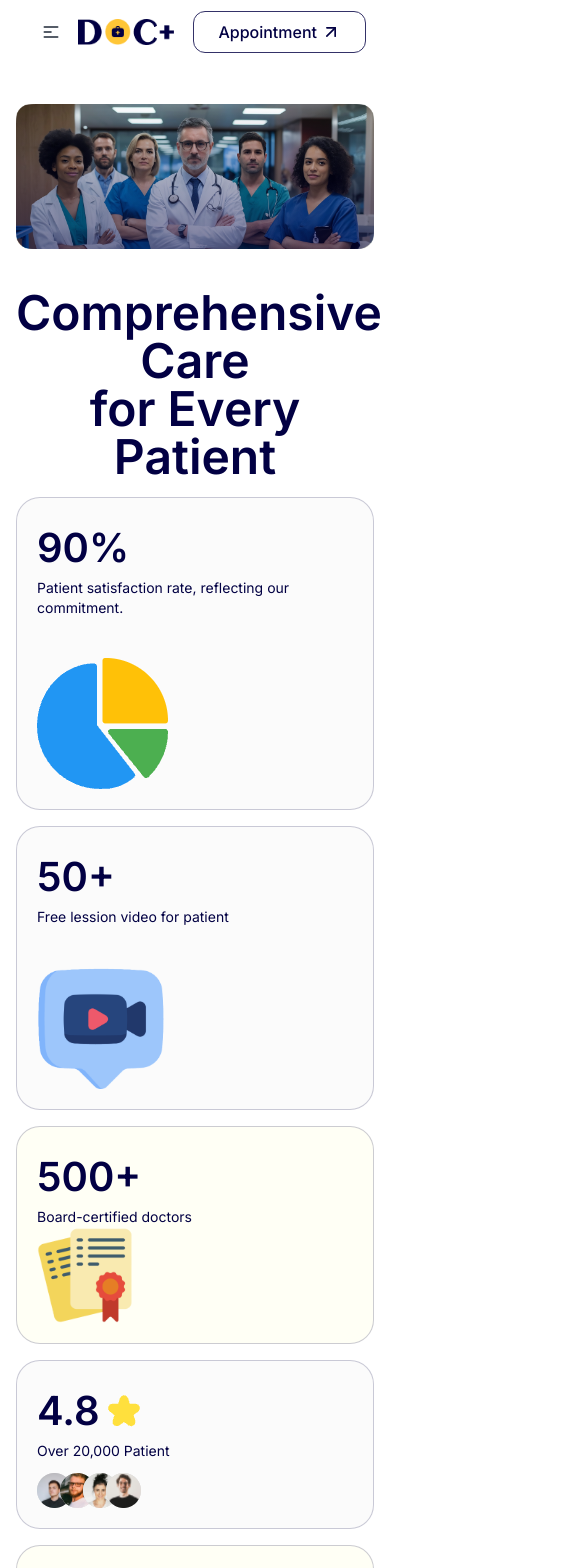
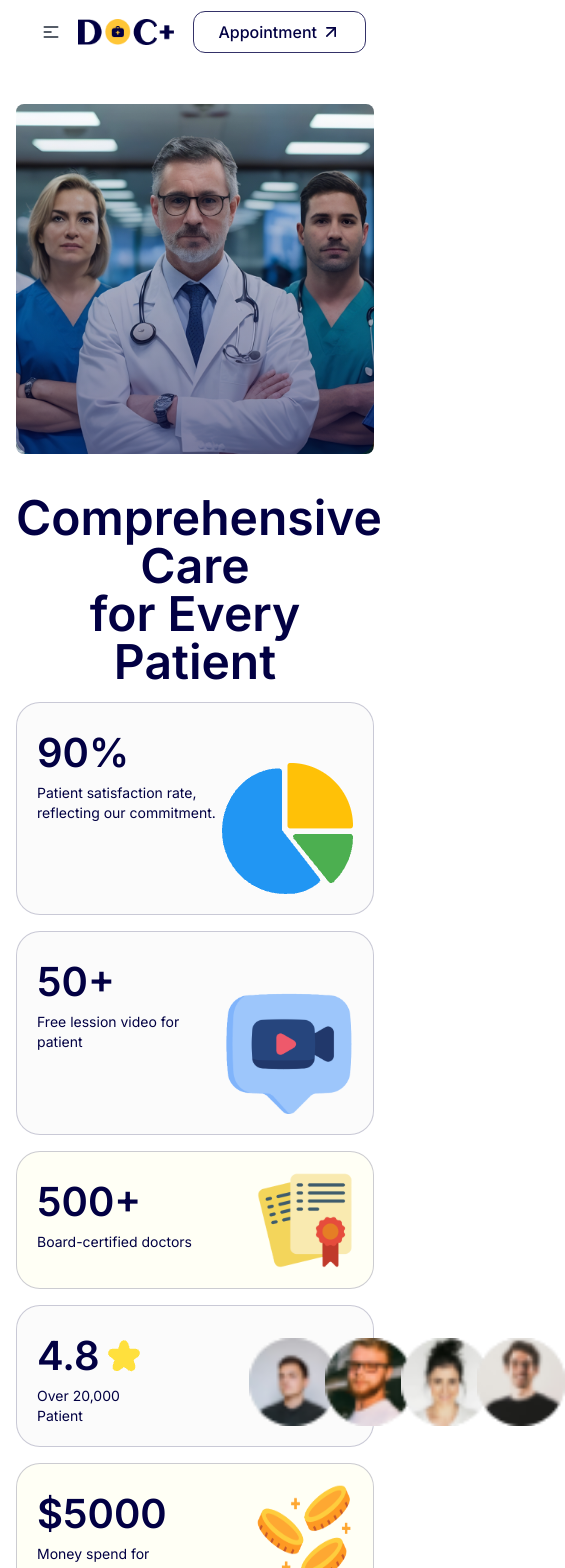
Before and after one commit to devo-ab/docPluss, a React (Vite) app: page / in a window 390 px wide. Shown: the top 1568 px of the page, 565 px wide, since content can reach past the window. Built offline with nearby package versions, Linux system fonts and the light colour scheme.

Commit message:
updatedd banner content

```diff
--- a/src/components/Banner/Banner.jsx
+++ b/src/components/Banner/Banner.jsx
@@ -3,7 +3,7 @@ import banner from "../../assets/images/Rectangle 5.png"
 const Banner = () => {
     return (
         <div className="mt-10 relative overflow-hidden">
-            <img className="w-full h-auto" src={banner} alt="" />
+            <img className="w-full h-[350px] md:h-auto object-cover rounded-lg" src={banner} alt="" />
             <div className="absolute inset-0 bg-gradient-to-t from-[#02004377] to-[#00c19d00] rounded-2xl lg:rounded-[52px]"></div>
         </div>
     );
--- a/src/components/CarePatient/CarePatient.jsx
+++ b/src/components/CarePatient/CarePatient.jsx
@@ -20,25 +20,32 @@ const CarePatient = () => {
         <h1 className="text-[#020043] text-5xl font-semibold text-center md:col-span-3">
           Comprehensive Care <br /> for Every Patient
         </h1>
-        <div className="p-5 bg-[#fbfbfb] border border-[#02004333] rounded-3xl md:row-span-2 md:col-span-1 block md:hidden">
+        <div className="p-5 bg-[#fbfbfb] border border-[#02004333] rounded-3xl md:row-span-2 md:col-span-1 flex md:hidden">
+          <div>
             <p className="text-[40px] font-semibold">90%</p>
             <p className="text-sm">Patient satisfaction rate, reflecting our commitment.</p>
+          </div>
           <img className="mt-10" src={pi} alt="" />
         </div>
 
-        <div className="p-5 bg-[#fbfbfb] border border-[#02004333] rounded-3xl md:row-span-2 md:col-span-1">
+        <div className="p-5 bg-[#fbfbfb] border border-[#02004333] rounded-3xl md:row-span-2 md:col-span-1 flex md:flex-col justify-between">
+          <div>
             <p className="text-[40px] font-semibold">50+</p>
             <p className="text-sm">Free lession video for patient</p>
+          </div>
           <img className="w-32 mt-10" src={video} alt="" />
         </div>
 
-        <div className="p-5 bg-[#fffff5] border border-[#02004333] rounded-3xl md:row-span-1 md:col-span-1">
+        <div className="p-5 bg-[#fffff5] border border-[#02004333] rounded-3xl md:row-span-1 md:col-span-1 flex md:flex-col justify-between">
+          <div>
             <p className="text-[40px] font-semibold">500+</p>
             <p className="text-sm">Board-certified doctors</p>
+          </div>
           <img className="w-24" src={badge} alt="" />
         </div>
 
-        <div className="p-5 bg-[#fbfbfb] border border-[#02004333] rounded-3xl md:row-span-1 md:col-span-1">
+        <div className="p-5 bg-[#fbfbfb] border border-[#02004333] rounded-3xl md:row-span-1 md:col-span-1 flex md:flex-col gap-20 md:gap-0">
+          <div>
             <div className="flex items-center gap-2">
               <p className="text-[40px] font-semibold">4.8</p>
               <div>
@@ -46,6 +53,7 @@ const CarePatient = () => {
               </div>
             </div>
             <p className="text-sm">Over 20,000 Patient</p>
+          </div>
           <div className="flex mt-3">
             <img src={pro1} alt="" />
             <img className="-ml-3" src={pro2} alt="" />
@@ -54,9 +62,11 @@ const CarePatient = () => {
           </div>
         </div>
 
-        <div className="p-5 bg-[#fffff5] border border-[#02004333] rounded-3xl">
+        <div className="p-5 bg-[#fffff5] border border-[#02004333] rounded-3xl flex md:flex-col gap-20 md:gap-0">
+          <div>
             <p className="text-[40px] font-semibold">$5000</p>
             <p className="text-sm">Money spend for poor patient</p>
+          </div>
           <img className="w-24 flex items-end" src={coin} alt="" />
         </div>
       </div>
--- a/src/components/Testimonial/Testimonial.jsx
+++ b/src/components/Testimonial/Testimonial.jsx
@@ -1,4 +1,3 @@
-import React, { useRef, useState } from "react";
 // Import Swiper React components
 import { Swiper, SwiperSlide } from "swiper/react";
 
```
Lines whose indentation alone changed are shown as unchanged.
